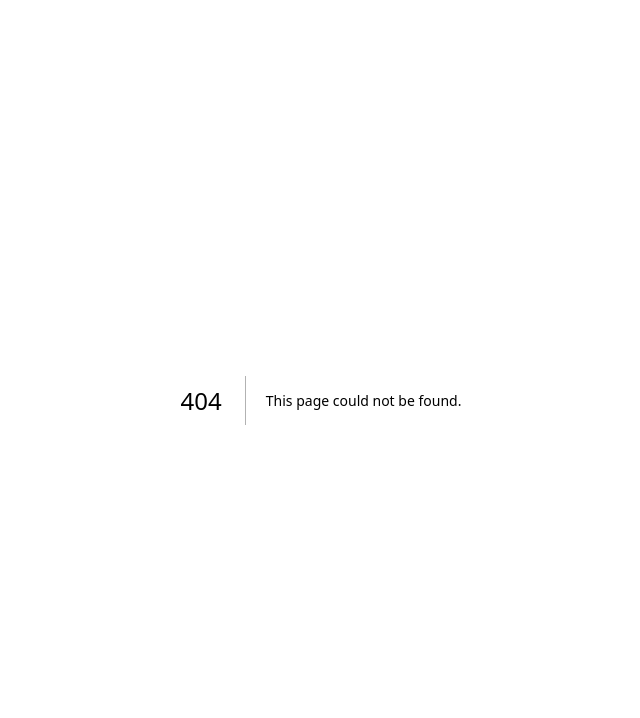
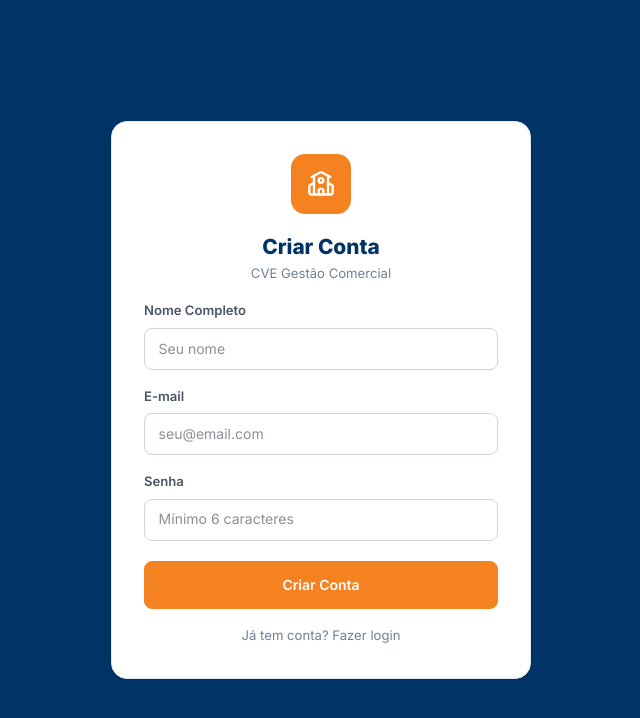
Before and after one commit to Renatoassis86/app_gestaoadministrativa, a Next.js app: page /signup in a window 1280 px wide. Before the commit this address had no page. Shown: the top 718 px of the page, without its empty margins (319-959 px from the left). Built offline with nearby package versions, Linux system fonts and the light colour scheme.

Commit message:
feat: pagina signup + link na tela de login

```diff
--- a/src/app/(auth)/login/page.tsx
+++ b/src/app/(auth)/login/page.tsx
@@ -114,7 +114,11 @@ export default function LoginPage() {
               </button>
             </form>
 
-            <p className="text-center text-xs mt-6" style={{ color: 'var(--text-s)' }}>
+            <p className="text-center text-xs mt-4" style={{ color: 'var(--text-s)' }}>
+              Primeira vez?{' '}
+              <a href="/signup" style={{ color: 'var(--brand-orange)', fontWeight: 600 }}>Criar conta</a>
+            </p>
+            <p className="text-center text-xs mt-2" style={{ color: 'var(--text-s)' }}>
               Cidade Viva Education © {new Date().getFullYear()}
             </p>
           </div>
--- /dev/null
+++ b/src/app/(auth)/signup/page.tsx
@@ -0,0 +1,99 @@
+'use client'
+
+import { useState } from 'react'
+import { useRouter } from 'next/navigation'
+import { createClient } from '@/lib/supabase/client'
+import { School } from 'lucide-react'
+
+export default function SignupPage() {
+  const router = useRouter()
+  const [email, setEmail] = useState('')
+  const [password, setPassword] = useState('')
+  const [name, setName] = useState('')
+  const [loading, setLoading] = useState(false)
+  const [error, setError] = useState('')
+  const [done, setDone] = useState(false)
+
+  const handleSignup = async (e: React.FormEvent) => {
+    e.preventDefault()
+    setLoading(true)
+    setError('')
+
+    const supabase = createClient()
+    const { error: err } = await supabase.auth.signUp({
+      email,
+      password,
+      options: { data: { full_name: name } },
+    })
+
+    if (err) {
+      setError(err.message)
+      setLoading(false)
+      return
+    }
+
+    setDone(true)
+    setLoading(false)
+  }
+
+  if (done) {
+    return (
+      <div style={{ minHeight: '100vh', display: 'flex', alignItems: 'center', justifyContent: 'center', background: 'var(--brand-blue)' }}>
+        <div className="card" style={{ maxWidth: 400, width: '100%', margin: '1rem', padding: '2.5rem', textAlign: 'center', borderRadius: 16 }}>
+          <div style={{ fontSize: '2.5rem', marginBottom: '1rem' }}>✅</div>
+          <h2 style={{ color: 'var(--brand-blue)', marginBottom: '.5rem' }}>Conta criada!</h2>
+          <p style={{ color: 'var(--text-s)', fontSize: '.9rem', marginBottom: '1.5rem' }}>
+            Verifique seu e-mail para confirmar a conta, ou tente fazer login diretamente.
+          </p>
+          <a href="/login" className="btn btn-primary" style={{ justifyContent: 'center', width: '100%' }}>
+            Ir para o Login
+          </a>
+        </div>
+      </div>
+    )
+  }
+
+  return (
+    <div style={{ minHeight: '100vh', display: 'flex', alignItems: 'center', justifyContent: 'center', background: 'var(--brand-blue)', padding: '1rem' }}>
+      <div style={{ width: '100%', maxWidth: 420 }}>
+        <div className="card" style={{ borderRadius: 16, overflow: 'hidden' }}>
+          <div style={{ padding: '2rem 2rem 1rem', textAlign: 'center' }}>
+            <div style={{ width: 60, height: 60, background: 'var(--brand-orange)', borderRadius: 14, display: 'inline-flex', alignItems: 'center', justifyContent: 'center', marginBottom: '1rem' }}>
+              <School size={28} color="#fff" />
+            </div>
+            <h1 style={{ fontSize: '1.3rem', fontWeight: 800, color: 'var(--brand-blue)' }}>Criar Conta</h1>
+            <p style={{ fontSize: '.82rem', color: 'var(--text-s)' }}>CVE Gestão Comercial</p>
+          </div>
+
+          <div style={{ padding: '0 2rem 2rem' }}>
+            {error && <div className="alert alert-error mb-4">{error}</div>}
+
+            <form onSubmit={handleSignup} style={{ display: 'flex', flexDirection: 'column', gap: '1rem' }}>
+              <div>
+                <label className="form-label">Nome Completo</label>
+                <input type="text" className="form-control" value={name}
+                  onChange={e => setName(e.target.value)} required placeholder="Seu nome" />
+              </div>
+              <div>
+                <label className="form-label">E-mail</label>
+                <input type="email" className="form-control" value={email}
+                  onChange={e => setEmail(e.target.value)} required placeholder="seu@email.com" />
+              </div>
+              <div>
+                <label className="form-label">Senha</label>
+                <input type="password" className="form-control" value={password}
+                  onChange={e => setPassword(e.target.value)} required placeholder="Mínimo 6 caracteres" minLength={6} />
+              </div>
+              <button type="submit" className="btn btn-primary" style={{ justifyContent: 'center', padding: '.75rem', marginTop: '.25rem' }} disabled={loading}>
+                {loading ? 'Criando conta...' : 'Criar Conta'}
+              </button>
+              <a href="/login" style={{ textAlign: 'center', fontSize: '.82rem', color: 'var(--text-s)' }}>
+                Já tem conta? Fazer login
+              </a>
+            </form>
+          </div>
+        </div>
+      </div>
+    </div>
+  )
+}
```
